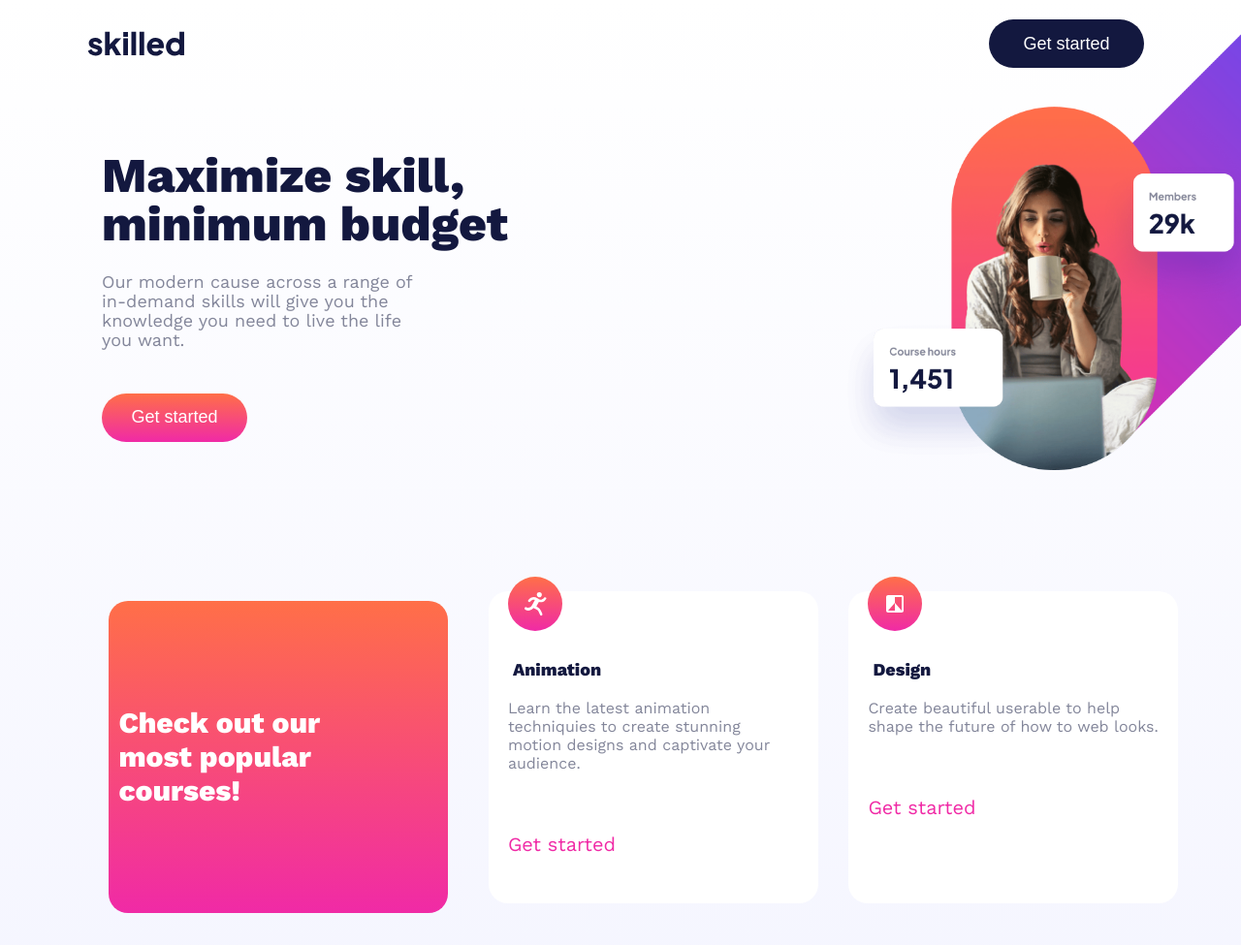
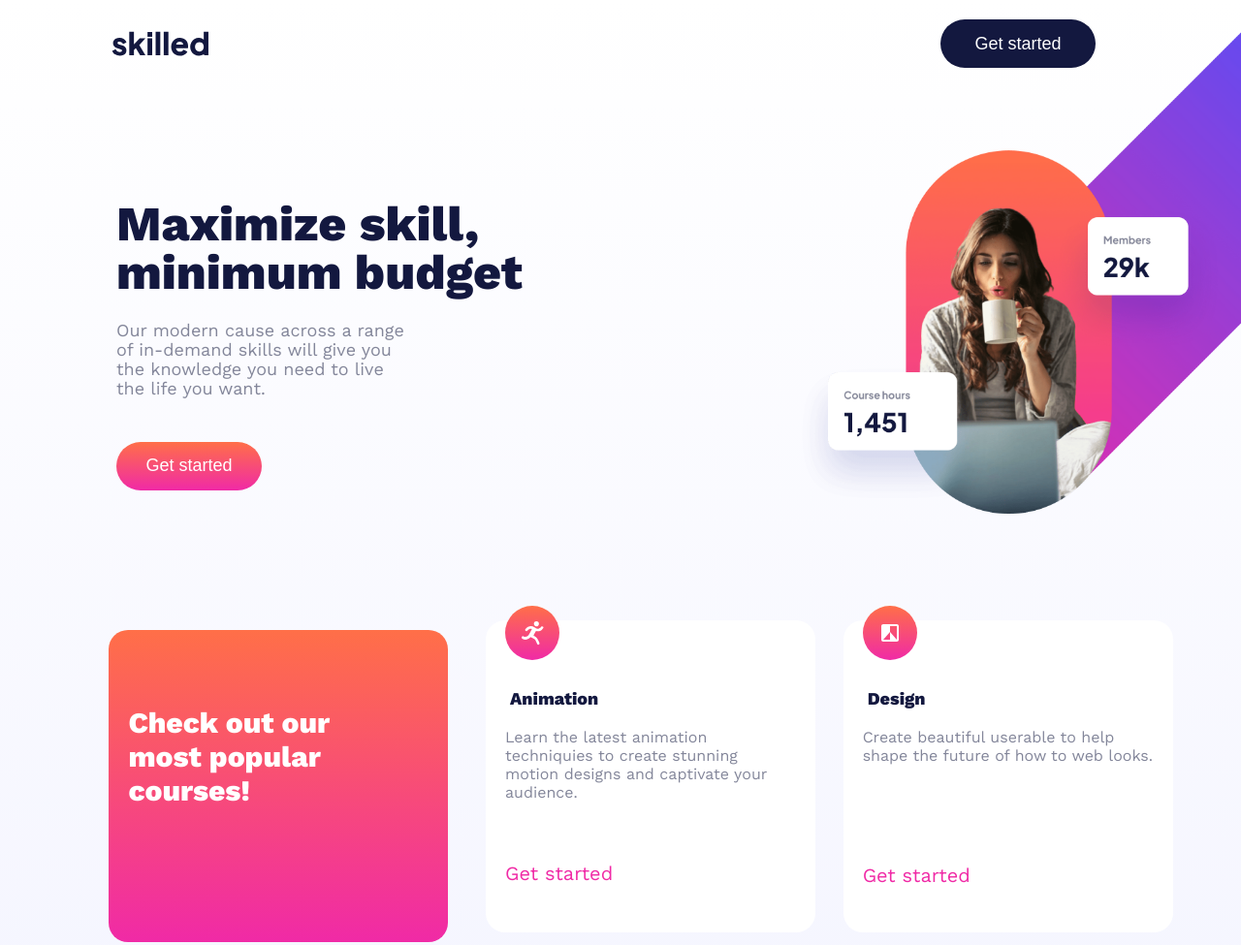
Before and after one commit to florence-manu/skilled-elearning, a plain HTML site: page index.html in a window 1280 px wide. Shown: the top 975 px of the page at 97% size. Drawn offline with nearby package versions, Linux system fonts and the light colour scheme.

Commit message:
changed html and css styles

```diff
--- a/index.html
+++ b/index.html
@@ -15,7 +15,7 @@
    <div class="container">
   <!-- header -->
 
-  <header class="header">
+  <header>
     <img class="header-logo" src="assets/logo-dark.svg" alt="">
     <button class="header-button">Get started</button>
   </header>
@@ -37,7 +37,7 @@
     </div>
     <div class="right-container">
       <img class="mobile-img" src="assets/image-hero-mobile.png" alt="#">
-      <img class="tablet-img" src="assets/image-hero-tablet.png" alt="#">
+      <img class="tablet-img" src="assets/image-hero-tablet@2x.png" alt="#">
       <img class="deskstop-img" src="assets/image-hero-desktop@2x.png" alt="#">
     </div>
   </section>
@@ -63,11 +63,11 @@
     <div class="item">
       <div class="design"><img src="assets/icon-design.svg" alt=""></div>
       <h3>Design</h3>
-      <p><span>Create beautiful userable</span>
-         <span> to help shape the</span>
+      <p><span>Create beautiful userable </span>
+         <span> to help shape the </span>
          <span>future of how to web looks.</span>
       </p>
-      <a href="#">Get started</a>
+      <a class="design-link" href="#">Get started</a>
     </div>
 
     <div class="item">
--- a/styles.css
+++ b/styles.css
@@ -39,11 +39,12 @@ header{
 
 .header-logo{
     position: relative;
+    object-fit: contain;
     left: 20px;
 }
 
 .header-button{
-    background: #13183F;
+    background-color: #13183F;
     border-radius: 25px;
     color: #FFFFFF;
     border: none;
@@ -72,8 +73,8 @@ header{
 }
 .h1{
     color: #13183F;
-    font-weight: 800;
-    font-size: 40px;
+    font-weight: 900;
+    font-size: 35px;
     line-height: 50px;
     padding: 10px;
     padding-left: 0px;
@@ -115,7 +116,7 @@ header{
 
  .section-2{
     display: grid;
-    grid-template-columns: 1fr +;
+    grid-template-columns: 1fr;
     grid-gap: 40px;
     margin-bottom: 100px;
     width: 85%;
@@ -127,12 +128,11 @@ header{
     height: 95px;
     font-size: 20px;
     color: #FFFFFF;
-    padding: 10px;
+    padding: 10px 20px;
     margin: 10px;
     display: flex;
     align-items: center;
-    justify-content: center;
-    border-radius: 20px;
+    border-radius: 10px;
 }
 
 .item{
@@ -165,6 +165,11 @@ a{
     text-decoration: none;
     position: relative;
     top: 10px;
+}
+
+a:hover{
+    background: #FFA7C3;
+    cursor: pointer;
 }
 
 .animation, .design, .crypto,
@@ -222,8 +227,10 @@ footer{
     .section-1, .section-2{
         display: grid;
         grid-template-columns: 1fr 1fr;
-        gap: 65px;
+        gap: 3px;
+        row-gap: 50px;
         flex-direction: column;
+        padding: 15px;
 
     }
 
@@ -237,6 +244,8 @@ footer{
 
     .header-button{
         height: 50px;
+        position: relative;
+        right: 30px;
     }
 
     .h1{
@@ -251,7 +260,7 @@ footer{
     }
 
     .left-container{
-        margin-top: 100px;
+        margin-top: 70px;
     }
 
     .description{
@@ -259,23 +268,24 @@ footer{
     }
 
     .right-container img{
-        /* width: 100%; */
-        /* margin: 20px 0; */
+       object-fit: cover;
     }
 
      .special-item{
-        height: 300px;
-        width: 320px;
-        border-radius: 20px;
-        display: flex;
-        align-items: center;
-        justify-content: center;
+        height: 259px;
+        width: 340px;
+        border-radius: 10px;
         font-size: 24px;
-    }
+}
+
+h4{
+    position: relative;
+    bottom: 30px;
+}
 
     .item{
-        width: 320px;
-        height: 300px;
+        width: 340px;
+        height: 259px;
         text-align: left;
     }
 
@@ -297,10 +307,9 @@ footer{
     .tablet-img{
         display: initial;
         position: relative;
-        left: 150px;
+        left: 120px;
         bottom: 100px;
         overflow-x: hidden;
-
     }
 
     .mobile-img, .deskstop-img{
@@ -309,9 +318,13 @@ footer{
 
     footer{
         width: 100%;
-        /* padding:  50px; */
+    }
+
+    .footer-button{
+        width: 104px;
     }
 }
+
 
 
 /*  media queries Laptop and desktop*/
@@ -339,7 +352,7 @@ footer{
     .header-logo{
         width: 100px;
         position: relative;
-        left: 90px;
+        left: 115px;
         bottom: 30px;
     }
 
@@ -348,7 +361,7 @@ footer{
         font-size: 18px;
         position: relative;
         bottom: 30px;
-        right: 100px;
+        right: 150px;
     }
 
   .section-1 {
@@ -366,7 +379,7 @@ footer{
     flex-direction: column;
     gap: 15px;
     position: relative;
-    bottom: 200px;
+    bottom: 150px;
     left: 90px;
   }
 
@@ -387,8 +400,8 @@ footer{
     .deskstop-img{
         display: initial;
         position: relative;
-        right: -400px;
-        top: -250px;
+        right: -430px;
+        top: -220px;
     }
 
 
@@ -400,11 +413,12 @@ footer{
         font-size: 18px;
     }
      .section-2{
-        width: 100%;
+        /* width: 100%; */
         padding: 0 6% 0 8%;
         grid-template-columns: 1fr 1fr 1fr;
         column-gap: 1.5%;
         margin-top: -15%;
+        /* margin-right: -100px; */
         }
 
     p{
@@ -434,6 +448,11 @@ footer{
         justify-content: baseline;
     }
 
+    .design-link{
+        position: relative;
+        top: 50px;
+    }
+
     .animation, .design, .crypto,
     .business, .photography{
        position: relative;
@@ -449,4 +468,8 @@ footer{
      width: 100%;
      padding: 1.5% 8%;
     }
+
+    .footer-button{
+        width: 104px;
+    }
 }
```
